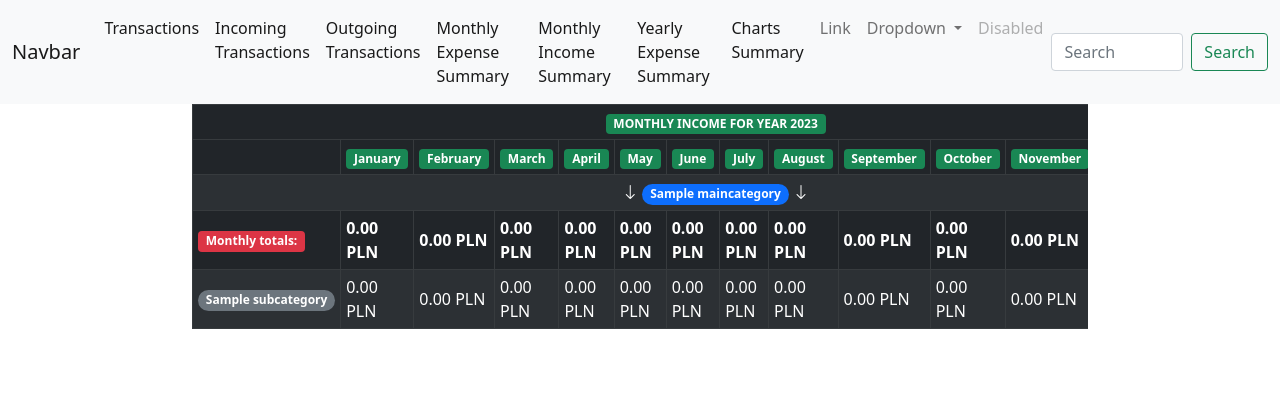
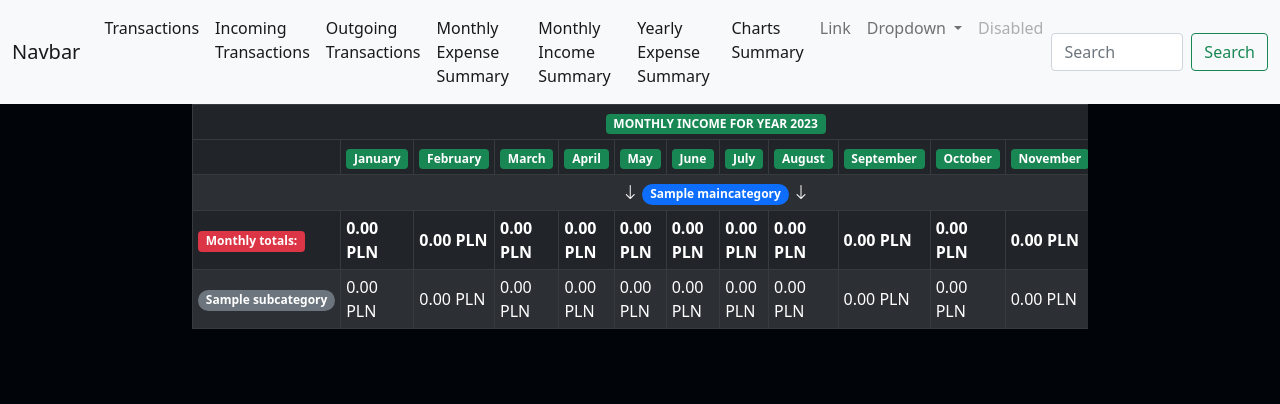
Before and after one commit to badutka/BudgetWebApp, a Django app: page /transactions/monthly-income-summary/ in a window 1280 px wide. Shown: the top 404 px of the page. Run offline with Django 4.2, Linux system fonts and the light colour scheme; tables that the repository leaves empty hold one stand-in row (values such as "Sample post"); some libraries are stand-ins or nearby versions.

Commit message:
Update main.css

```diff
--- a/budgetwebapp/budget/static/budget/main.css
+++ b/budgetwebapp/budget/static/budget/main.css
@@ -3,4 +3,10 @@
 .table_morecondensed>tfoot>tr>th,
 .table_morecondensed>thead>tr>td,
 .table_morecondensed>tbody>tr>td,
-.table_morecondensed>tfoot>tr>td{ padding: 5px; }
+.table_morecondensed>tfoot>tr>td{
+    padding: 5px;
+}
+
+body {
+    background-color: #010409;
+}
```
